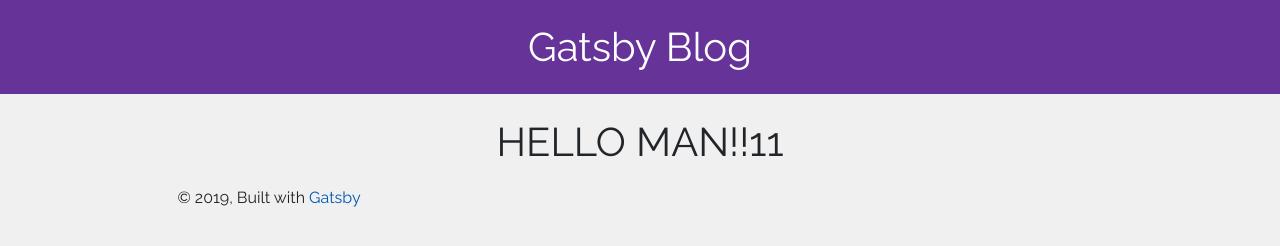
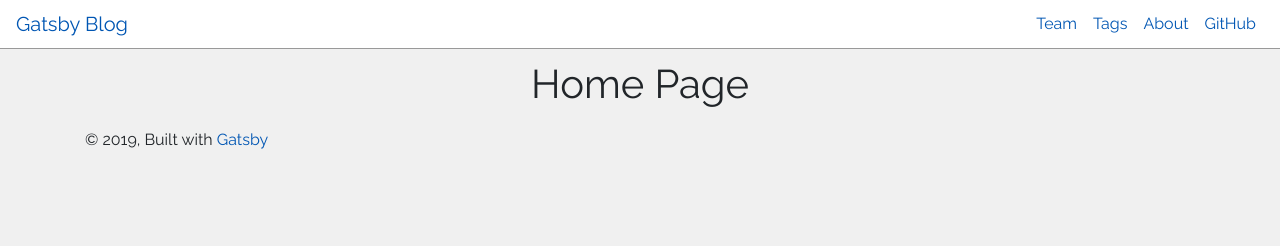
Before and after one commit to GreedoRen/Blog-Gatsby, a Gatsby site: page / in a window 1280 px wide. Built offline with nearby package versions, Linux system fonts and the light colour scheme; Gatsby itself is replaced by a stand-in of ours.

Commit message:
Install gatsby-links

```diff
--- a/gatsby-config.js
+++ b/gatsby-config.js
@@ -7,6 +7,7 @@ module.exports = {
   plugins: [
     `gatsby-plugin-react-helmet`,
     `gatsby-plugin-sass`,
+    `gatsby-plugin-catch-links`,
     {
       resolve: `gatsby-source-filesystem`,
       options: {
--- a/package.json
+++ b/package.json
@@ -8,6 +8,7 @@
     "bootstrap": "^4.3.1",
     "gatsby": "^2.3.16",
     "gatsby-image": "^2.0.37",
+    "gatsby-plugin-catch-links": "^2.0.13",
     "gatsby-plugin-manifest": "^2.0.28",
     "gatsby-plugin-offline": "^2.0.25",
     "gatsby-plugin-react-helmet": "^3.0.12",
--- a/src/components/header.js
+++ b/src/components/header.js
@@ -1,35 +1,56 @@
-import { Link } from "gatsby"
 import PropTypes from "prop-types"
 import React from "react"
+import {
+  Collapse,
+  Navbar,
+  NavbarToggler,
+  NavbarBrand,
+  Nav,
+  NavItem,
+  NavLink } from 'reactstrap';
 
-const Header = ({ siteTitle }) => (
-  <header
-    style={{
-      background: `rebeccapurple`,
-      marginBottom: `1.45rem`,
-    }}
-  >
-    <div
-      style={{
-        margin: `0 auto`,
-        maxWidth: 960,
-        padding: `1.45rem 1.0875rem`,
-      }}
-    >
-      <h1 style={{ margin: 0 }}>
-        <Link
-          to="/"
-          style={{
-            color: `white`,
-            textDecoration: `none`,
-          }}
-        >
-          {siteTitle}
-        </Link>
-      </h1>
-    </div>
-  </header>
-)
+class Header extends React.Component {
+  constructor(props) {
+    super(props);
+
+    this.toggle = this.toggle.bind(this);
+    this.state = {
+      isOpen: false
+    };
+  }
+  toggle() {
+    this.setState({
+      isOpen: !this.state.isOpen
+    });
+  }
+  render() {
+    return (
+      <div>
+        <Navbar fixed="top" light expand="sm">
+          <NavbarBrand href="/">{this.props.siteTitle}</NavbarBrand>
+          <NavbarToggler onClick={this.toggle} />
+          <Collapse isOpen={this.state.isOpen} navbar>
+            <Nav className="ml-auto" navbar>
+              <NavItem>
+                <NavLink href="/team">Team</NavLink>
+              </NavItem>
+              <NavItem>
+                <NavLink href="/tags">Tags</NavLink>
+              </NavItem>
+              <NavItem>
+                <NavLink href="/about">About</NavLink>
+              </NavItem>
+              <NavItem>
+                <NavLink href="https://github.com/GreedoRen/Blog-Gatsby">GitHub</NavLink>
+              </NavItem>
+
+            </Nav>
+          </Collapse>
+        </Navbar>
+      </div>
+    );
+  }
+}
 
 Header.propTypes = {
   siteTitle: PropTypes.string,
--- a/src/components/layout.js
+++ b/src/components/layout.js
@@ -26,14 +26,7 @@ const Layout = ({ children }) => (
     render={data => (
       <>
         <Header siteTitle={data.site.siteMetadata.title} />
-        <div
-          style={{
-            margin: `0 auto`,
-            maxWidth: 960,
-            padding: `0px 1.0875rem 1.45rem`,
-            paddingTop: 0,
-          }}
-        >
+        <div className="container" id="content">
           <main>{children}</main>
           <footer>
             © {new Date().getFullYear()}, Built with
--- a/src/pages/index.js
+++ b/src/pages/index.js
@@ -6,7 +6,7 @@ import SEO from "../components/seo"
 const IndexPage = () => (
   <Layout>
     <SEO title="Home" keywords={[`gatsby`, `application`, `react`]} />
-    <h1>HELLO MAN!!11</h1>
+    <h1>Home Page</h1>
   </Layout>
 )
 
```
Also changed, not shown: 1 other file.
